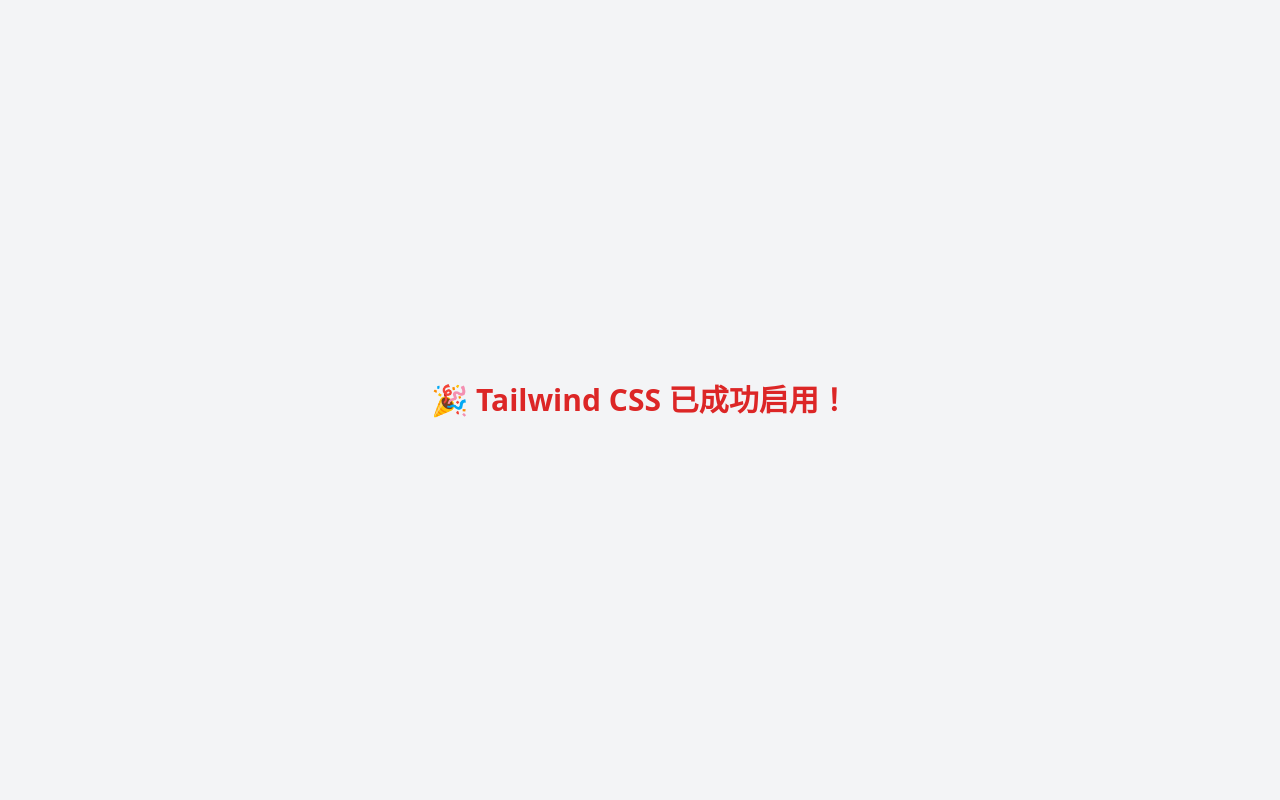
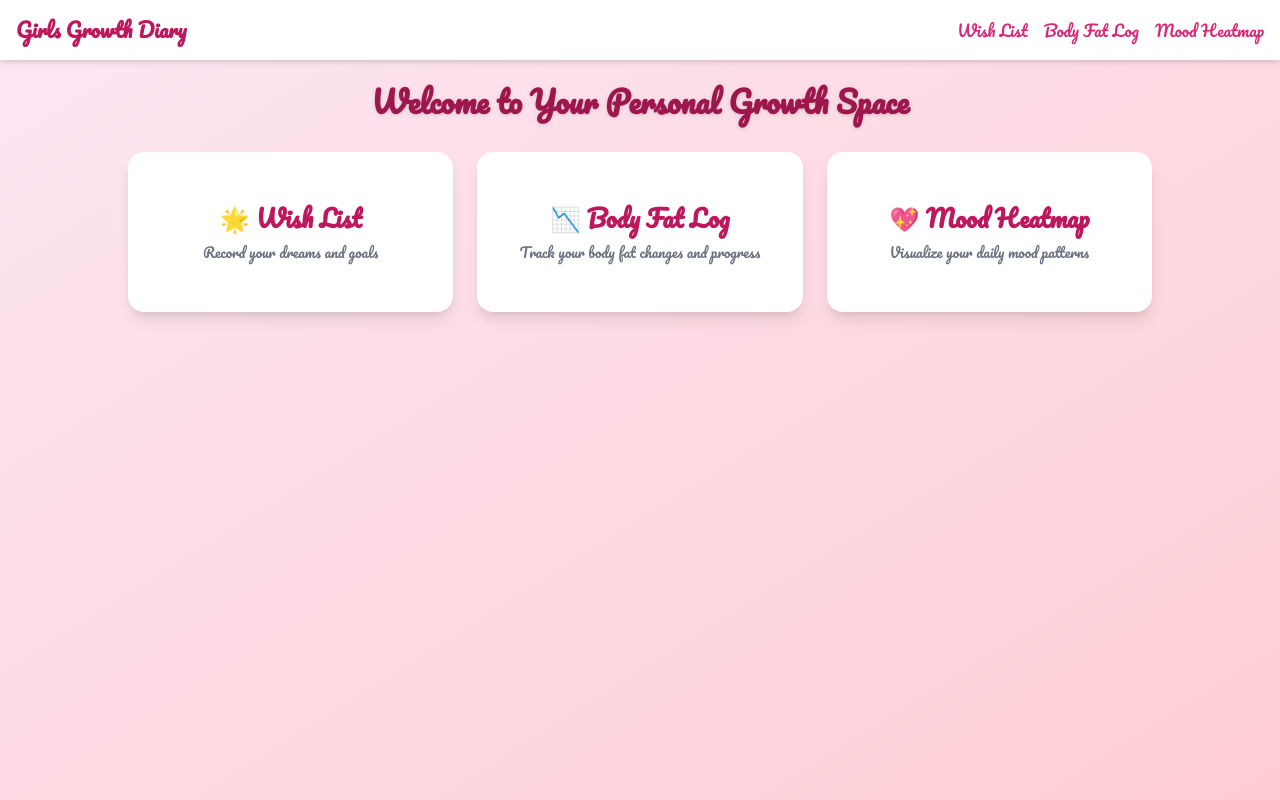
Before and after one commit to Tracy02022/girls-growth-diary, a Next.js app: page / in a window 1280 px wide. Built offline with nearby package versions, Linux system fonts and the light colour scheme.

Commit message:
First edition
First edition

```diff
--- a/package.json
+++ b/package.json
@@ -14,7 +14,7 @@
     "date-fns": "latest",
     "firebase": "^11.9.0",
     "framer-motion": "^12.16.0",
-    "next": "latest",
+    "next": "^15.3.3",
     "react": "latest",
     "react-calendar-heatmap": "^1.10.0",
     "react-chartjs-2": "^5.3.0",
--- a/pages/_app.tsx
+++ b/pages/_app.tsx
@@ -2,7 +2,13 @@
 import '../styles/mood-heatmap.css'
 import 'react-tooltip/dist/react-tooltip.css'
 import type { AppProps } from 'next/app'
+import { Pacifico } from 'next/font/google'
+const pacifico = Pacifico({ weight: '400', subsets: ['latin'] })
 
 export default function App({ Component, pageProps }: AppProps) {
-  return <Component {...pageProps} />
+  return (
+    <main className={pacifico.className}>
+      <Component {...pageProps} />
+    </main>
+  )
 }
--- a/pages/index.tsx
+++ b/pages/index.tsx
@@ -1,7 +1,45 @@
+import Link from 'next/link'
+
 export default function Home() {
   return (
-    <div className="min-h-screen flex items-center justify-center bg-gray-100">
-      <h1 className="text-3xl font-bold text-red-600">🎉 Tailwind CSS 已成功启用！</h1>
+    <div className="min-h-screen bg-gradient-to-br from-pink-100 to-rose-200">
+      {/* Navigation Bar */}
+      <nav className="w-full bg-white shadow-md p-4 flex justify-between items-center">
+        <h1 className="text-xl font-bold text-pink-700">Girls Growth Diary</h1>
+        <div className="space-x-4 text-base">
+          <Link href="/wishes" className="text-pink-600 hover:underline">Wish List</Link>
+          <Link href="/log" className="text-pink-600 hover:underline">Body Fat Log</Link>
+          <Link href="/mood-heatmap" className="text-pink-600 hover:underline">Mood Heatmap</Link>
+        </div>
+      </nav>
+
+      {/* Page Content */}
+      <main className="flex flex-col items-center justify-center p-6">
+        <h2 className="text-3xl font-semibold mb-8 text-pink-800 drop-shadow">Welcome to Your Personal Growth Space</h2>
+
+        <div className="grid grid-cols-1 md:grid-cols-3 gap-6 w-full max-w-5xl">
+          <Link href="/wishes">
+            <div className="rounded-2xl shadow-lg p-6 bg-white hover:bg-pink-100 transition cursor-pointer text-center h-40 flex flex-col justify-center">
+              <h3 className="text-2xl font-semibold text-pink-700">🌟 Wish List</h3>
+              <p className="mt-2 text-sm text-gray-500">Record your dreams and goals</p>
+            </div>
+          </Link>
+
+          <Link href="/log">
+            <div className="rounded-2xl shadow-lg p-6 bg-white hover:bg-pink-100 transition cursor-pointer text-center h-40 flex flex-col justify-center">
+              <h3 className="text-2xl font-semibold text-pink-700">📉 Body Fat Log</h3>
+              <p className="mt-2 text-sm text-gray-500">Track your body fat changes and progress</p>
+            </div>
+          </Link>
+
+          <Link href="/mood-heatmap">
+            <div className="rounded-2xl shadow-lg p-6 bg-white hover:bg-pink-100 transition cursor-pointer text-center h-40 flex flex-col justify-center">
+              <h3 className="text-2xl font-semibold text-pink-700">💖 Mood Heatmap</h3>
+              <p className="mt-2 text-sm text-gray-500">Visualize your daily mood patterns</p>
+            </div>
+          </Link>
+        </div>
+      </main>
     </div>
   )
 }
--- a/pages/login.tsx
+++ b/pages/login.tsx
@@ -22,7 +22,7 @@
     setError('')
     try {
       await signInWithEmailAndPassword(auth, email, password)
-      router.push('/wishes')
+      router.push('/')
     } catch (err: any) {
       setError('Login failed. Please check your credentials.')
     }
--- a/styles/globals.css
+++ b/styles/globals.css
@@ -1,6 +1,7 @@
 @tailwind base;
 @tailwind components;
 @tailwind utilities;
+@import url('https://fonts.googleapis.com/css2?family=Pacifico&display=swap');
 
 .animated-gradient {
   background: linear-gradient(135deg, #c3aed6, #f5c7f7, #a0e9ff, #fbc2eb);
```
